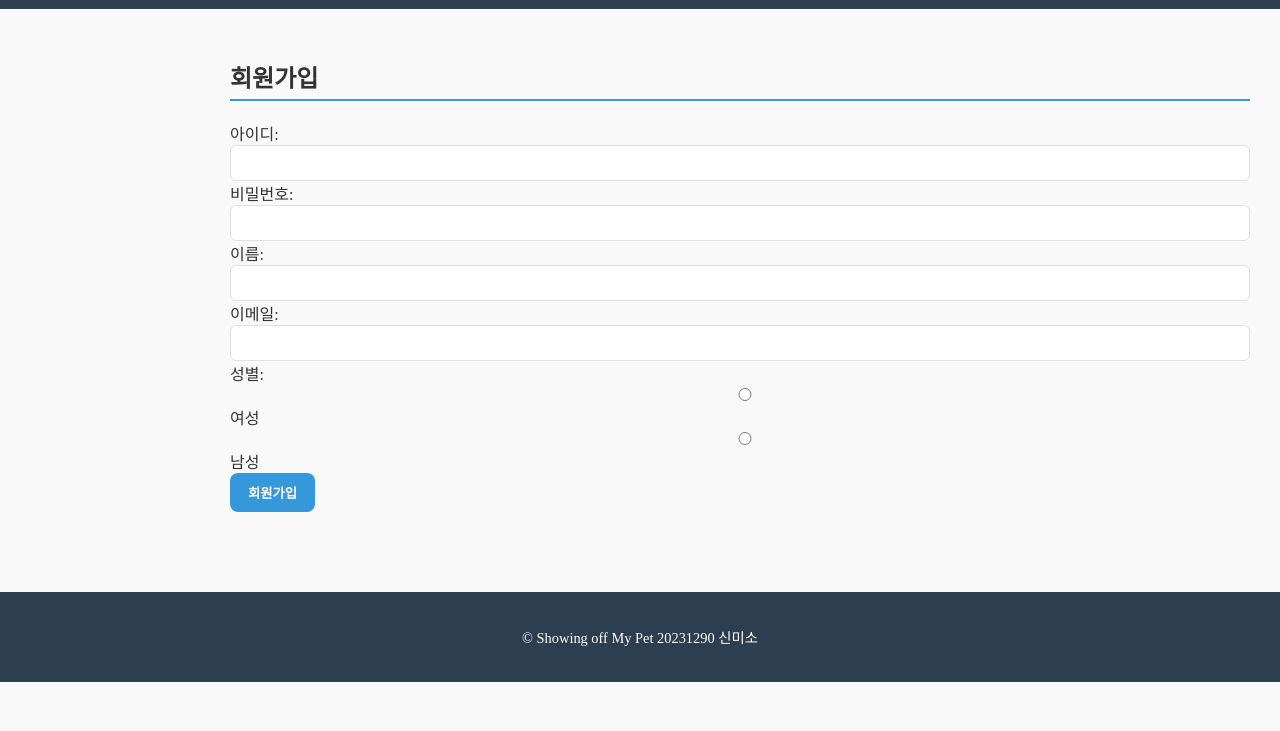
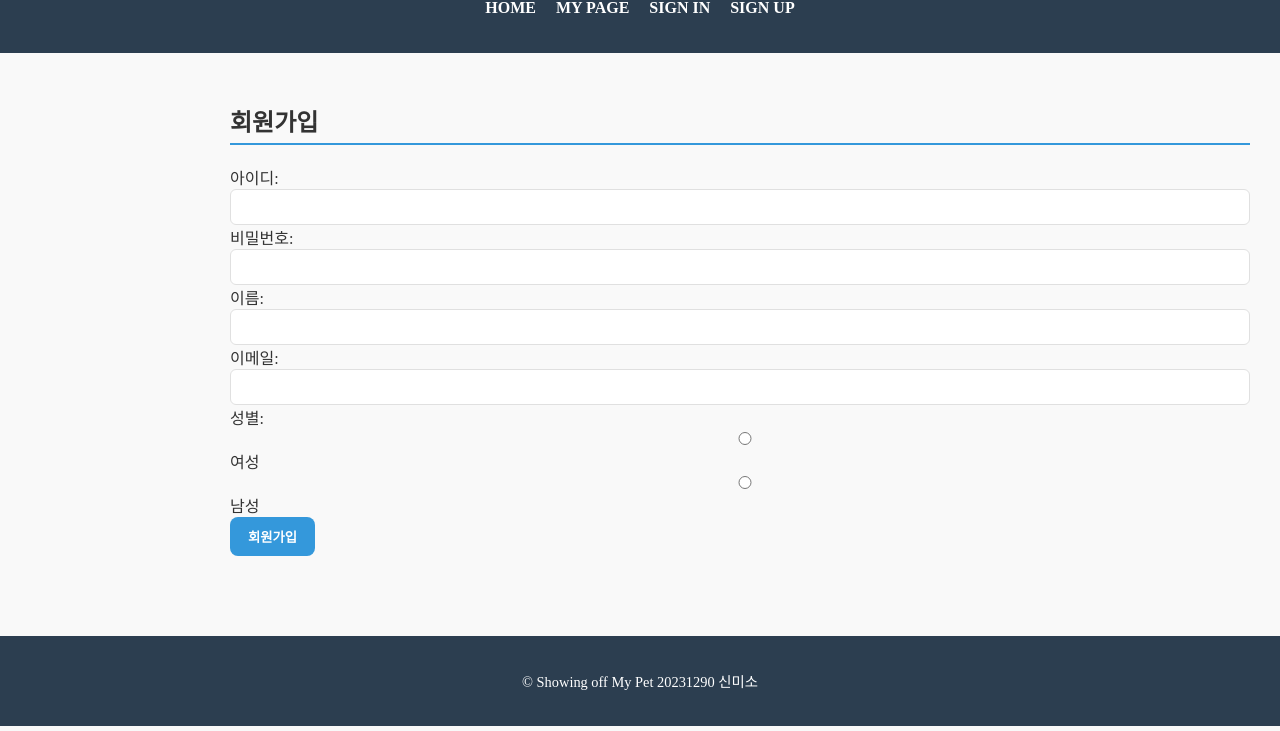
Before and after one commit to alth27/htla, a plain HTML site: page signup.html in a window 1280 px wide. Shown: the part 69-800 px from the top of the page. Drawn offline with Linux system fonts and the light colour scheme.

Commit message:
Add files via upload

```diff
--- a/signup.html
+++ b/signup.html
@@ -9,6 +9,14 @@
 <body>
   <header>
     <h1>Showing off My Pet</h1>
+    <nav>
+      <ul>
+        <li><a href="index.html">HOME</a></li>
+        <li><a href="mypage.html">MY PAGE</a></li>
+        <li><a href="signin.html">SIGN IN</a></li>
+        <li><a href="signup.html">SIGN UP</a></li>
+      </ul>
+    </nav>
   </header>
   <main class="form-area">
     <h2>회원가입</h2>
```
Also changed, not shown: index.html (+2 -1 lines), signin.html (+8 -0 lines).
